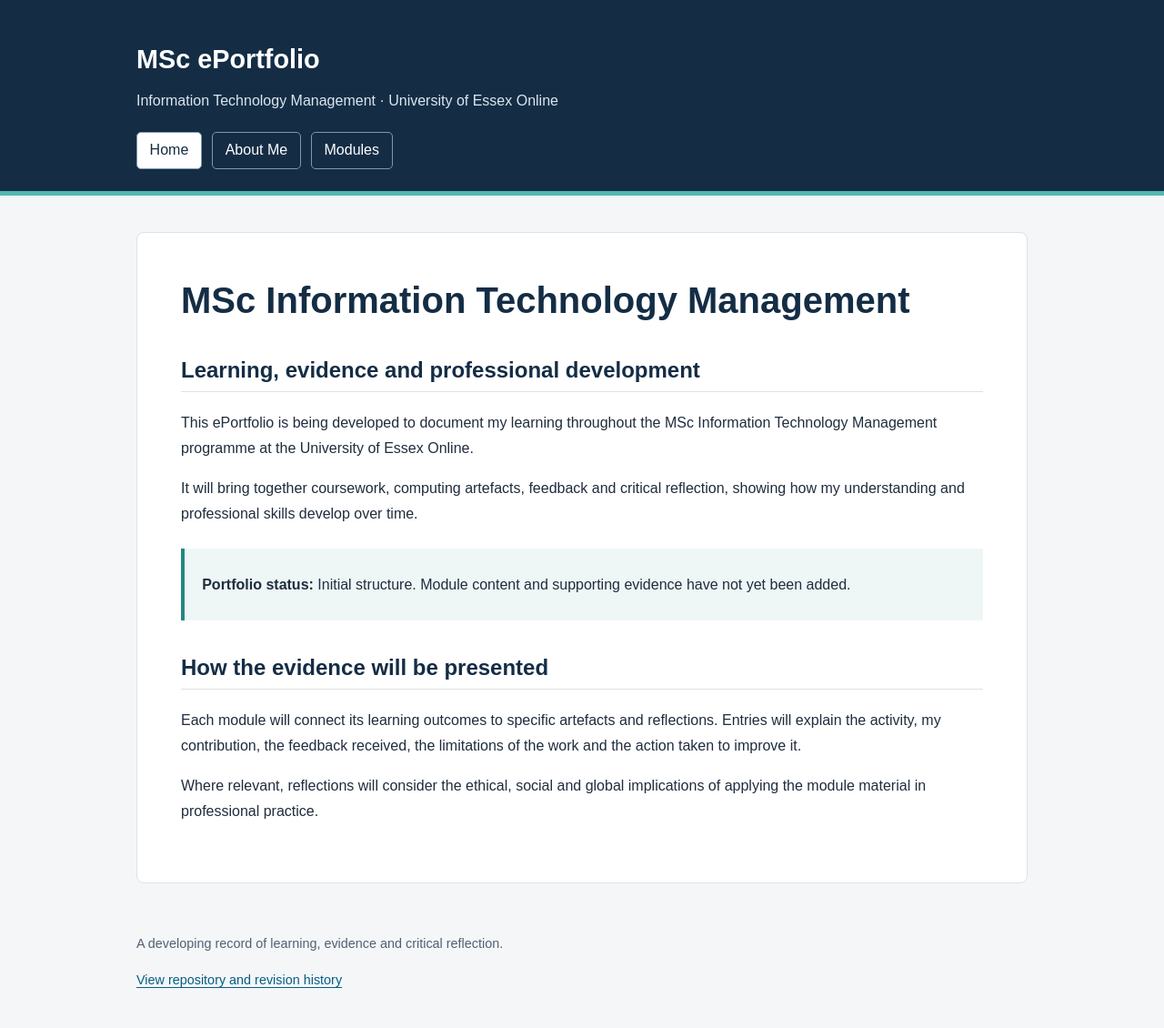
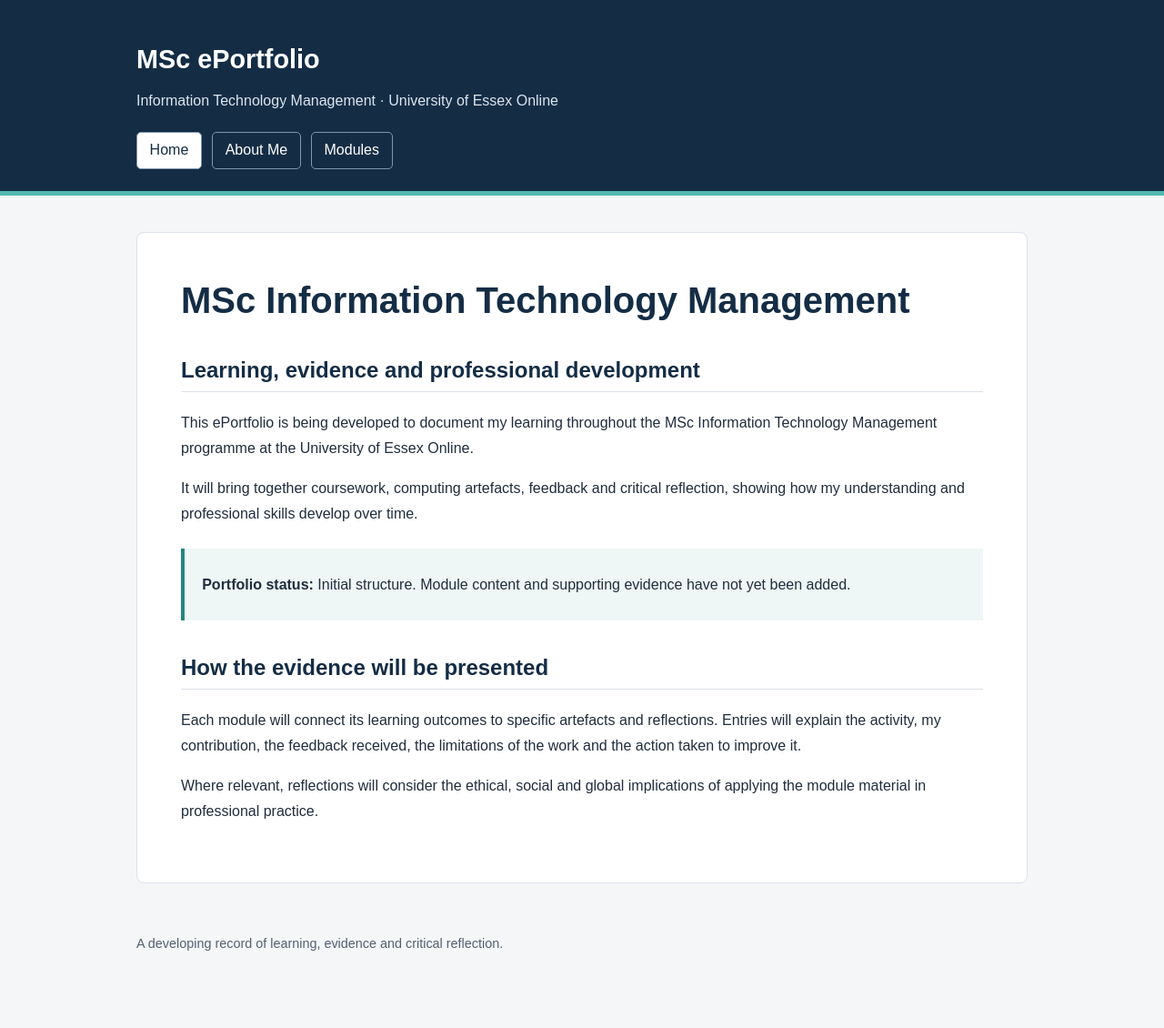
Before and after one commit to ce26229/msc-eportfolio, a Jekyll site: the page built from index.md, in a window 1280 px wide. Shown: the whole page at 91% size. Built offline with Jekyll 4.4.1, drawn with Linux system fonts in a browser that asks for light colours; after the commit the page ends 1105 px from its top, so only the background shows below that.

Commit message:
Remove repository and revision history footer link

```diff
--- a/_layouts/default.html
+++ b/_layouts/default.html
@@ -16,6 +16,6 @@
 <a href="{{ '/modules/' | relative_url }}"{% if page.url contains '/modules/' %} aria-current="page"{% endif %}>Modules</a>
 </nav></div></header>
 <main id="main" class="wrap"><article>{{ content }}</article></main>
-<footer class="wrap"><p>A developing record of learning, evidence and critical reflection.</p><a href="https://github.com/ce26229/msc-eportfolio">View repository and revision history</a></footer>
+<footer class="wrap"><p>A developing record of learning, evidence and critical reflection.</p></footer>
 </body>
 </html>
```
